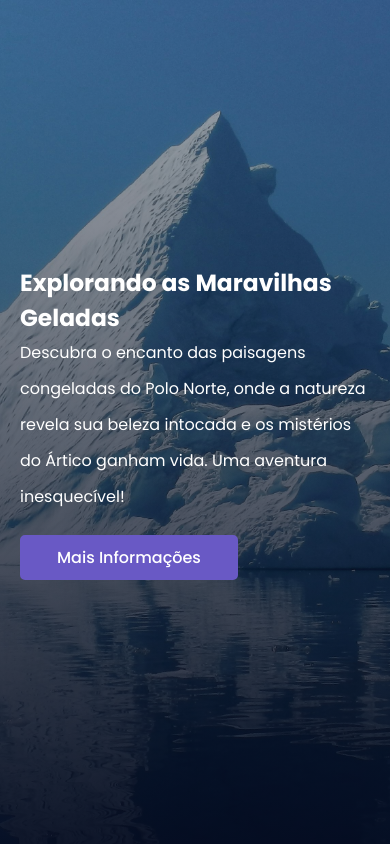
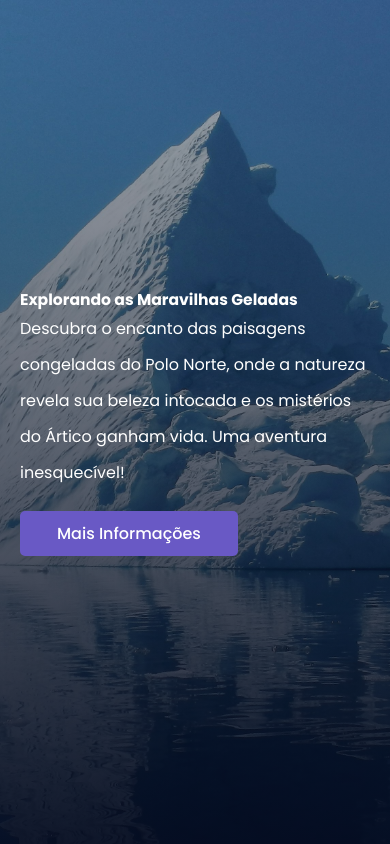
Before and after one commit to YuriBragaJR/Polo-norte, a plain HTML site: page index.html in a window 390 px wide. Shown: the top 844 px of the page. Drawn offline with Linux system fonts and the light colour scheme.

Commit message:
Update style.css

```diff
--- a/assets/css/style.css
+++ b/assets/css/style.css
@@ -133,5 +133,8 @@ img {
     .att-item:hover {
         transform: none;
     }
+    .hero-content h2 {
+        font-size: 4vmin;
+    }
 
 }
```
